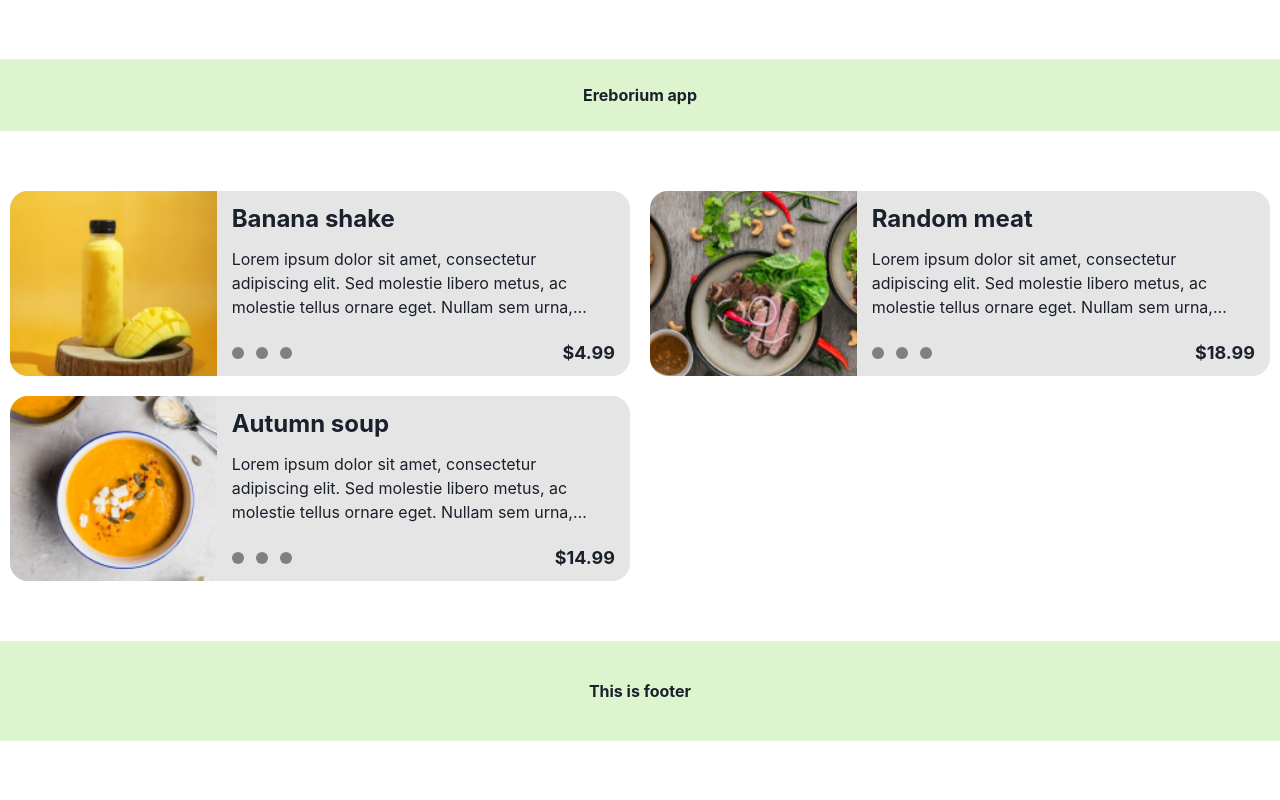
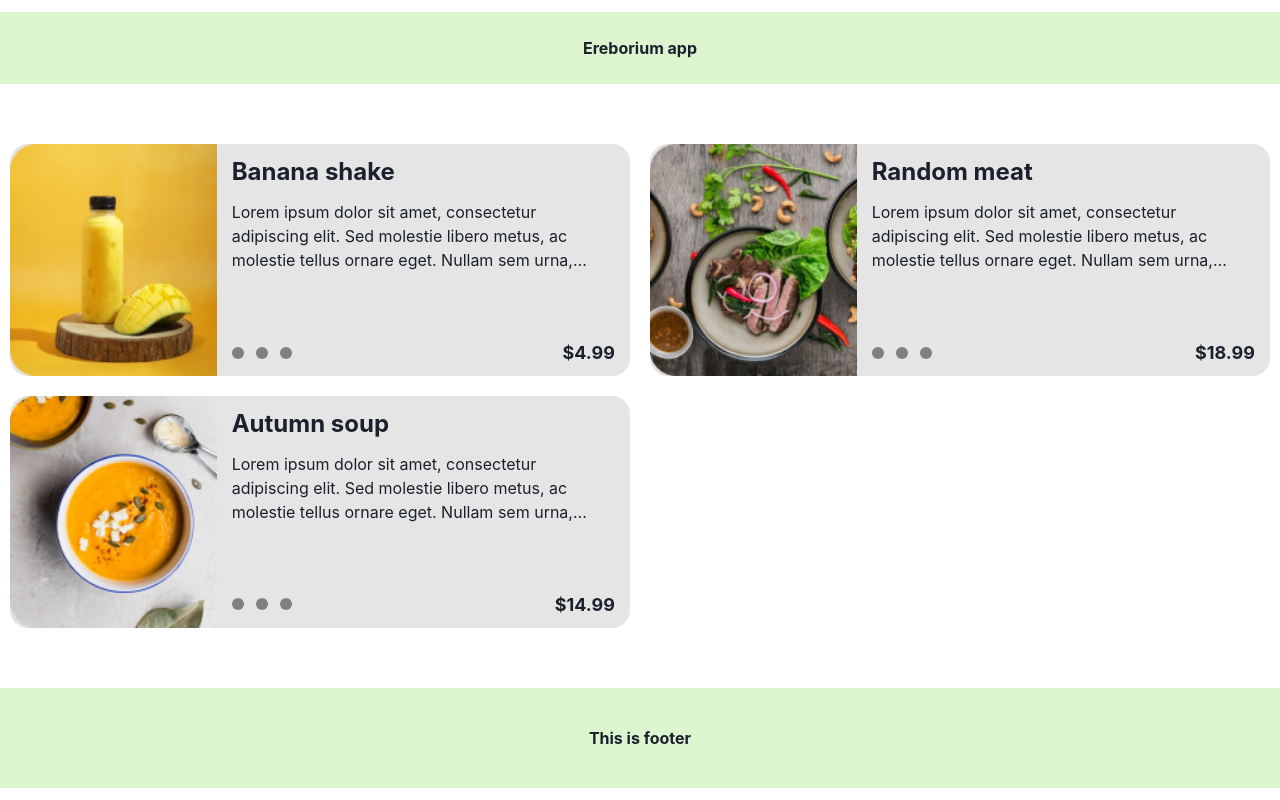
Before and after one commit to Ereborium/frontend, a Next.js app: page / in a window 1280 px wide. Built offline with nearby package versions, Linux system fonts and the light colour scheme.

Commit message:
Fix height issue with a smaller device

```diff
--- a/components/FoodListItem.tsx
+++ b/components/FoodListItem.tsx
@@ -20,7 +20,7 @@ const FoodListItem: FC<ItemProps> = ({ name, img_url, price }) => {
   return (
     <Grid
       key={name}
-      h="185px"
+      minH="185px"
       templateColumns="minmax(140px, 2fr) 4fr"
       margin="10px"
       bg="#E5E5E5"
```
